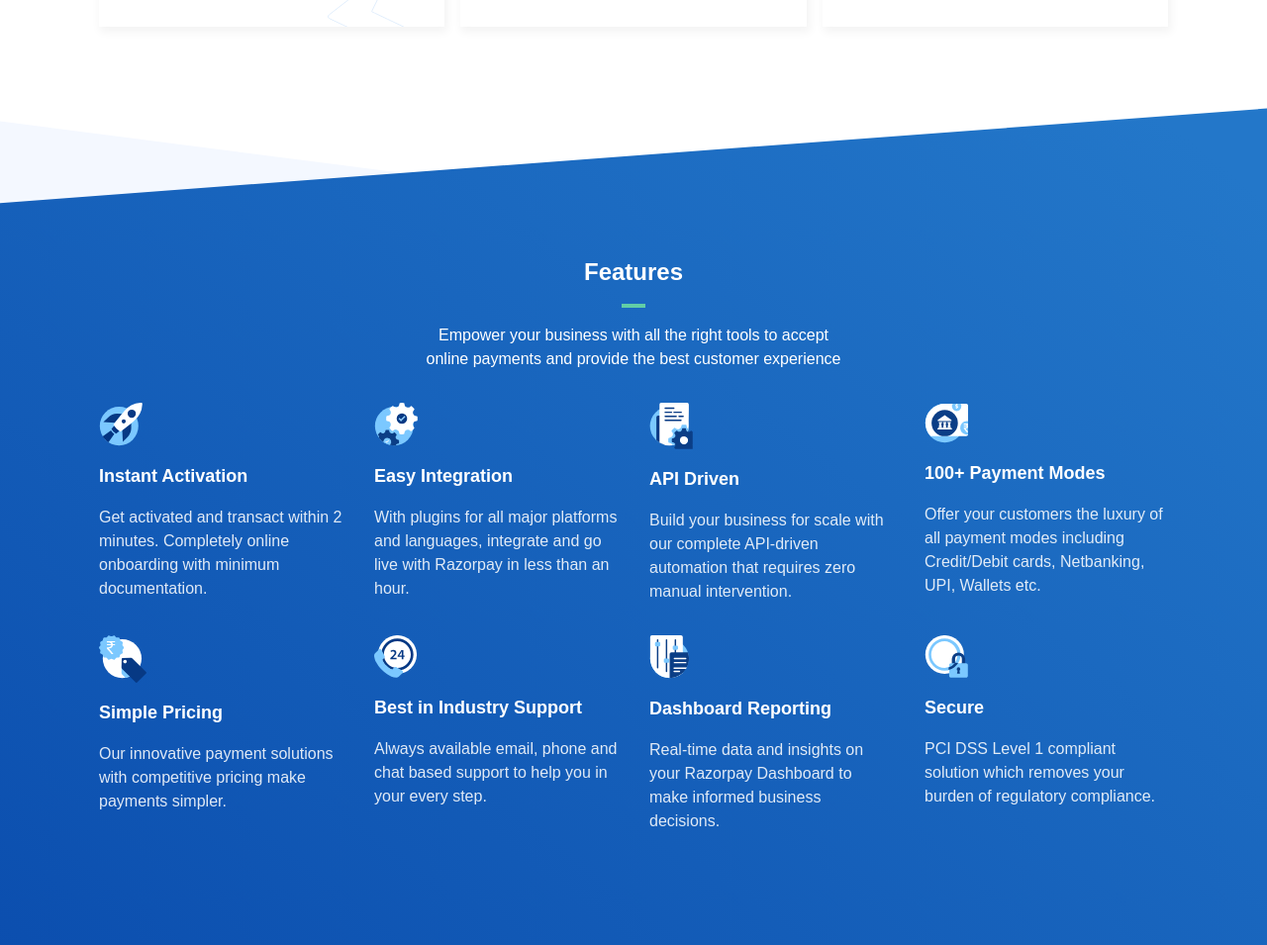
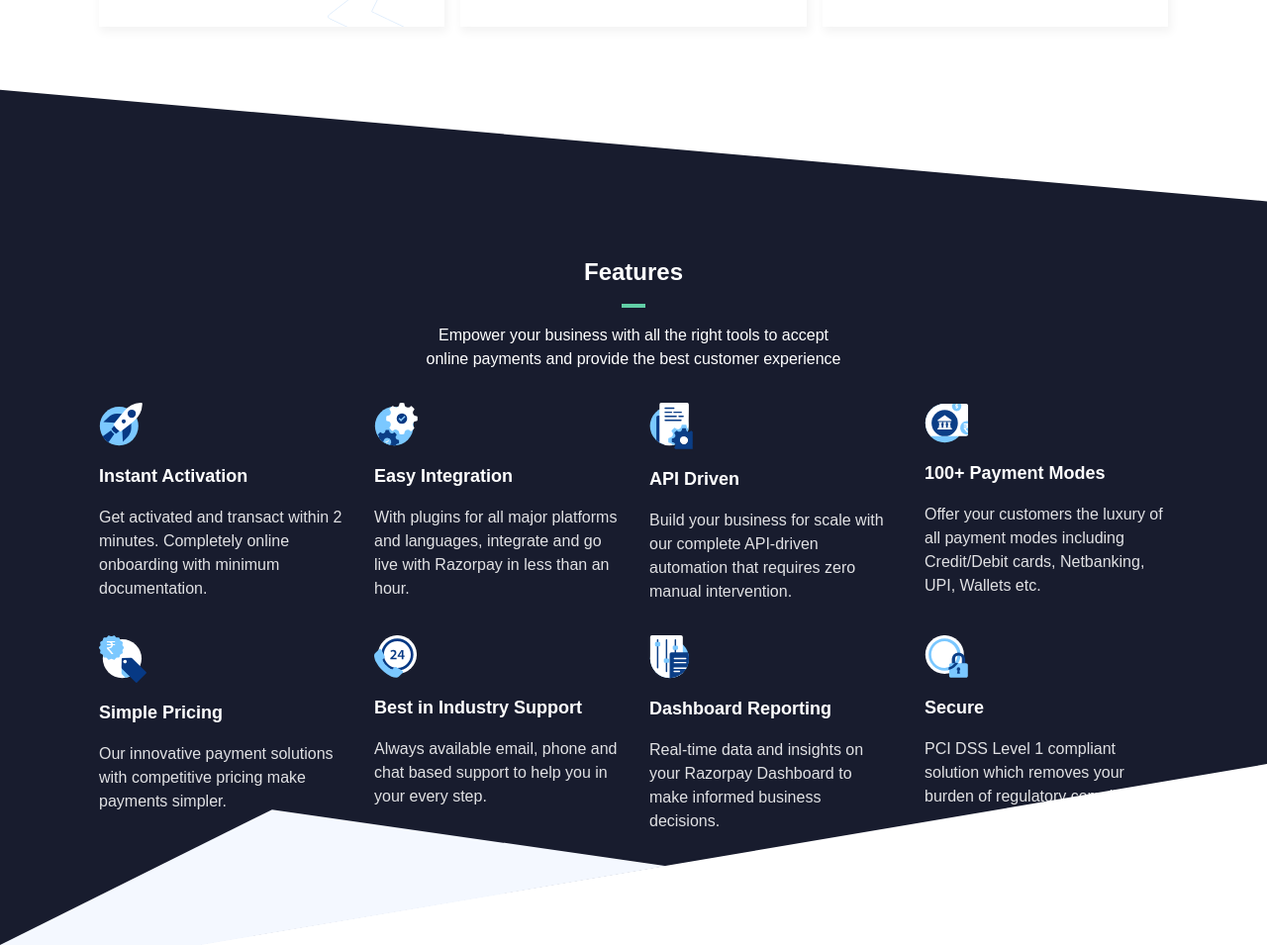
Before and after one commit to 1vaibhavpal1/RazorPay_Clone, a plain HTML site: page index.html in a window 1280 px wide. Shown: the part 4551-5506 px from the top of the page at 99% size. Drawn offline with nearby package versions, Linux system fonts and the light colour scheme.

Commit message:
Update index.html

```diff
--- a/index.html
+++ b/index.html
@@ -1098,7 +1098,7 @@
       </div>
     </div>
     <div
-      class="bg-[url('Images/core-features-sectionBG.svg')] bg-cover bg-no-repeat bg-center w-full coreFeaturebg"
+      class="bg-[url('Images/feature-section-2BG.svg')] bg-cover bg-no-repeat bg-center w-full coreFeaturebg"
     >
       <div class=" md:w-11/12 w-10/12 max-w-[1080px] mx-auto">
         <h2
```
